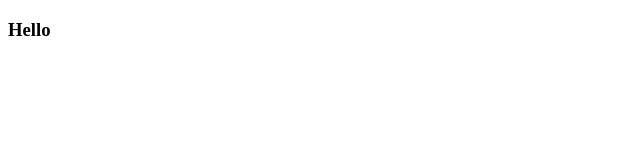
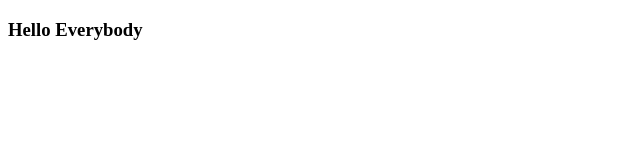
Before and after one commit to Iskander-Dev/git-hub-tutorial, a plain HTML site: page index.html in a window 1280 px wide. Shown: the whole page, without its empty margins (0-640 px from the left). Drawn offline with Linux system fonts and the light colour scheme.

Commit message:
changed index.html

```diff
--- a/index.html
+++ b/index.html
@@ -7,6 +7,6 @@
         <title>Document</title>
     </head>
     <body>
-        <h3>Hello</h3>
+        <h3>Hello Everybody</h3>
     </body>
 </html>
```
